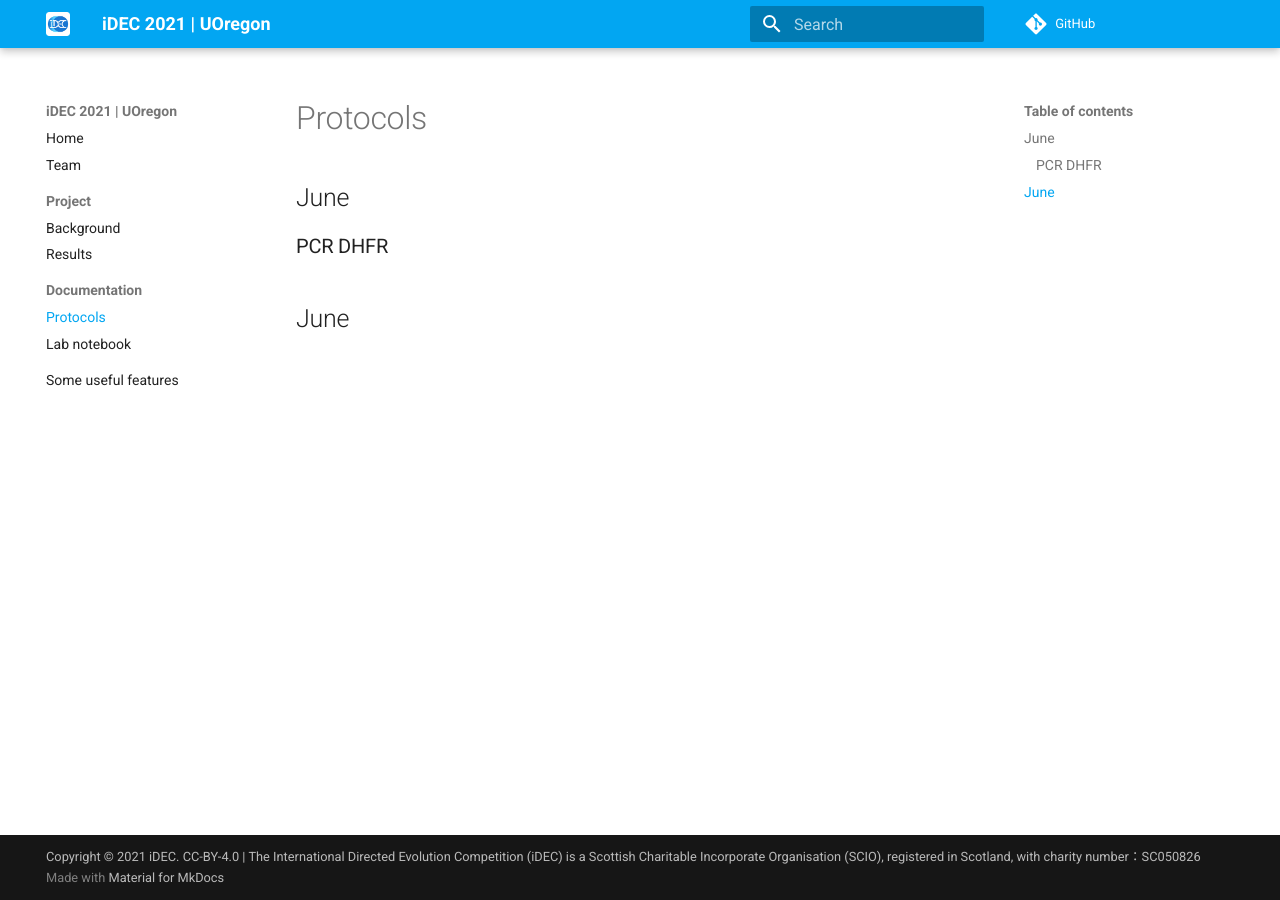
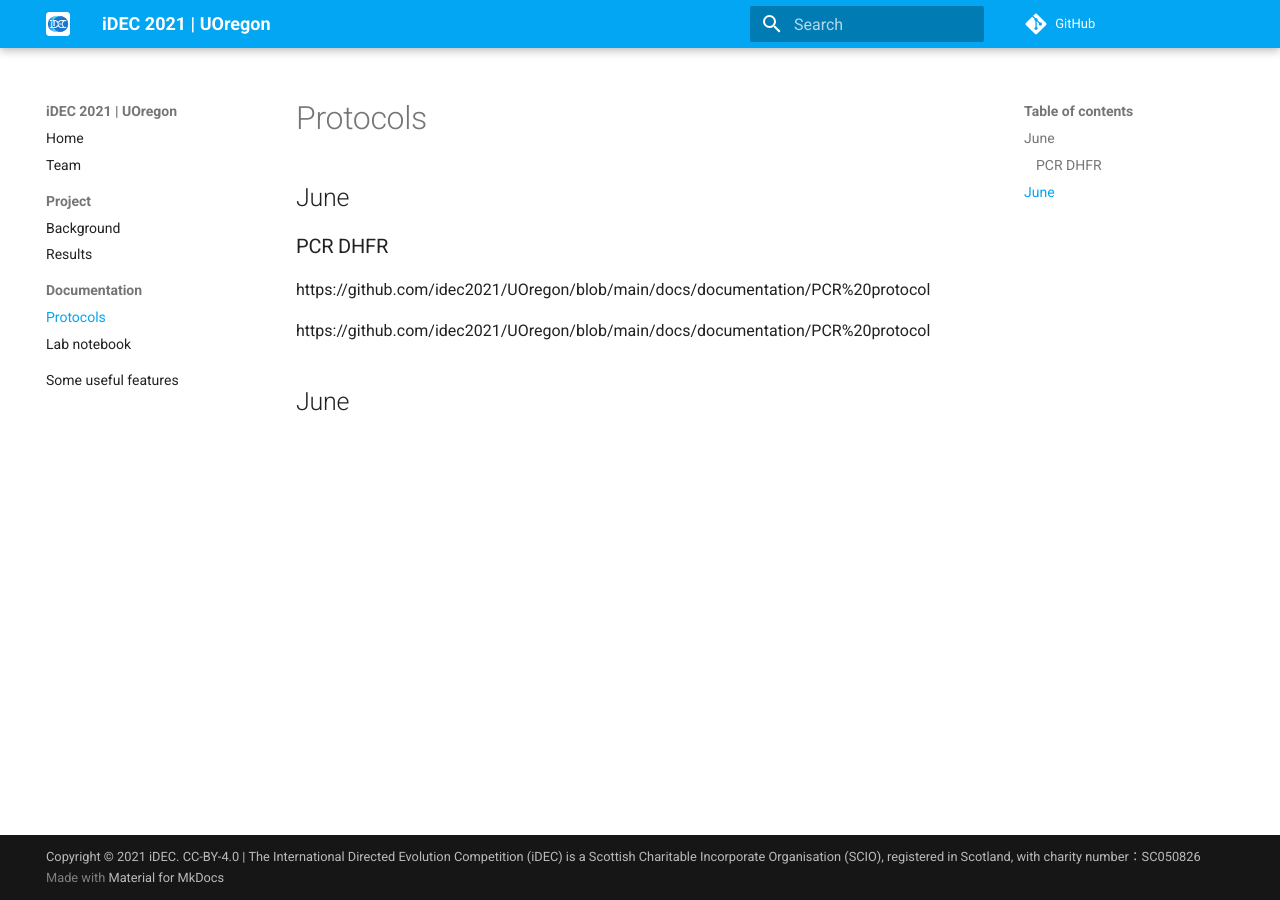
Before and after one commit to idec2021/UOregon, an MkDocs documentation site: the page built from docs/documentation/protocols.md, in a window 1280 px wide. Built offline with MkDocs 1.6.1 and Material for MkDocs 9.7.7, drawn with Linux system fonts in a browser that asks for light colours; comment, search, counter and statistics services are not loaded; some of the changed lines change nothing that is shown.

Commit message:
Update protocols.md

```diff
--- a/docs/documentation/protocols.md
+++ b/docs/documentation/protocols.md
@@ -3,7 +3,10 @@
 ## June
 
 ### PCR DHFR
+https://github.com/idec2021/UOregon/blob/main/docs/documentation/PCR%20protocol
 
+
+https://github.com/idec2021/UOregon/blob/main/docs/documentation/PCR%20protocol
 
 
 ## June
```
